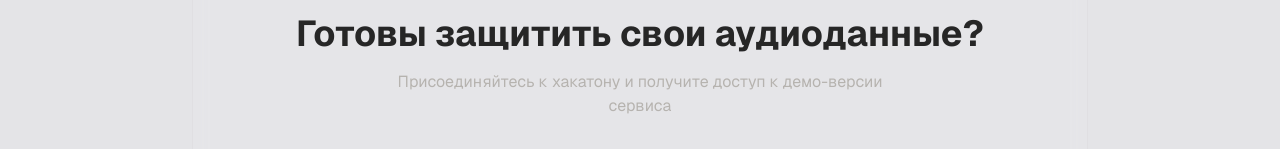
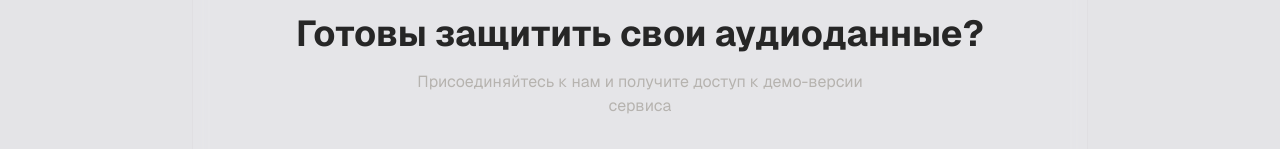
Before and after one commit to HungarianNotation/TulaHack26, a Next.js app in the folder frontend/: page / in a window 1280 px wide. Shown: the part 3341-3490 px from the top of the page. Built offline with nearby package versions, Linux system fonts and the light colour scheme.

Commit message:
Edit main page

```diff
--- a/frontend/app/page.tsx
+++ b/frontend/app/page.tsx
@@ -446,7 +446,7 @@ export default function Home() {
                 Готовы защитить свои аудиоданные?
               </h2>
               <p className="text-custom-secondary mb-8 max-w-lg mx-auto">
-                Присоединяйтесь к хакатону и получите доступ к демо-версии сервиса
+                Присоединяйтесь к нам и получите доступ к демо-версии сервиса
               </p>
               <div className="flex flex-col sm:flex-row gap-4 justify-center">
                 <button
```
